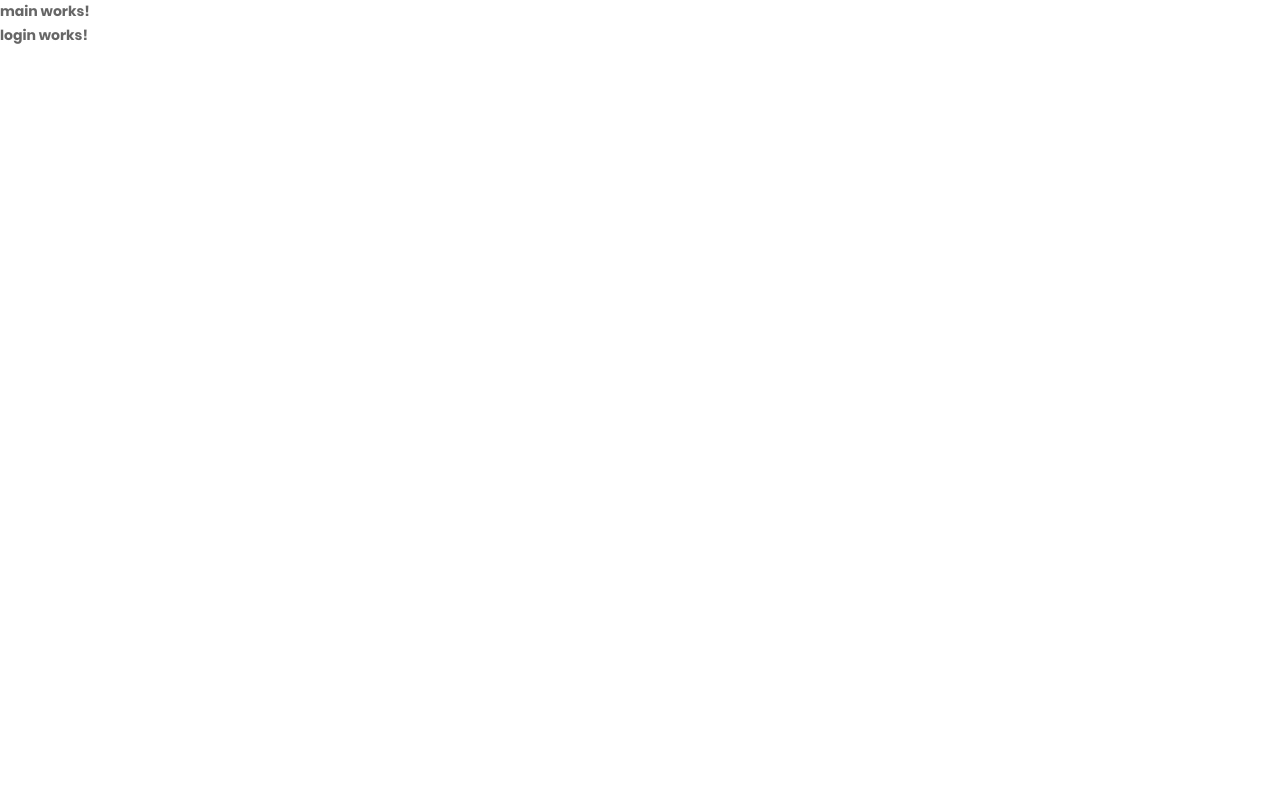
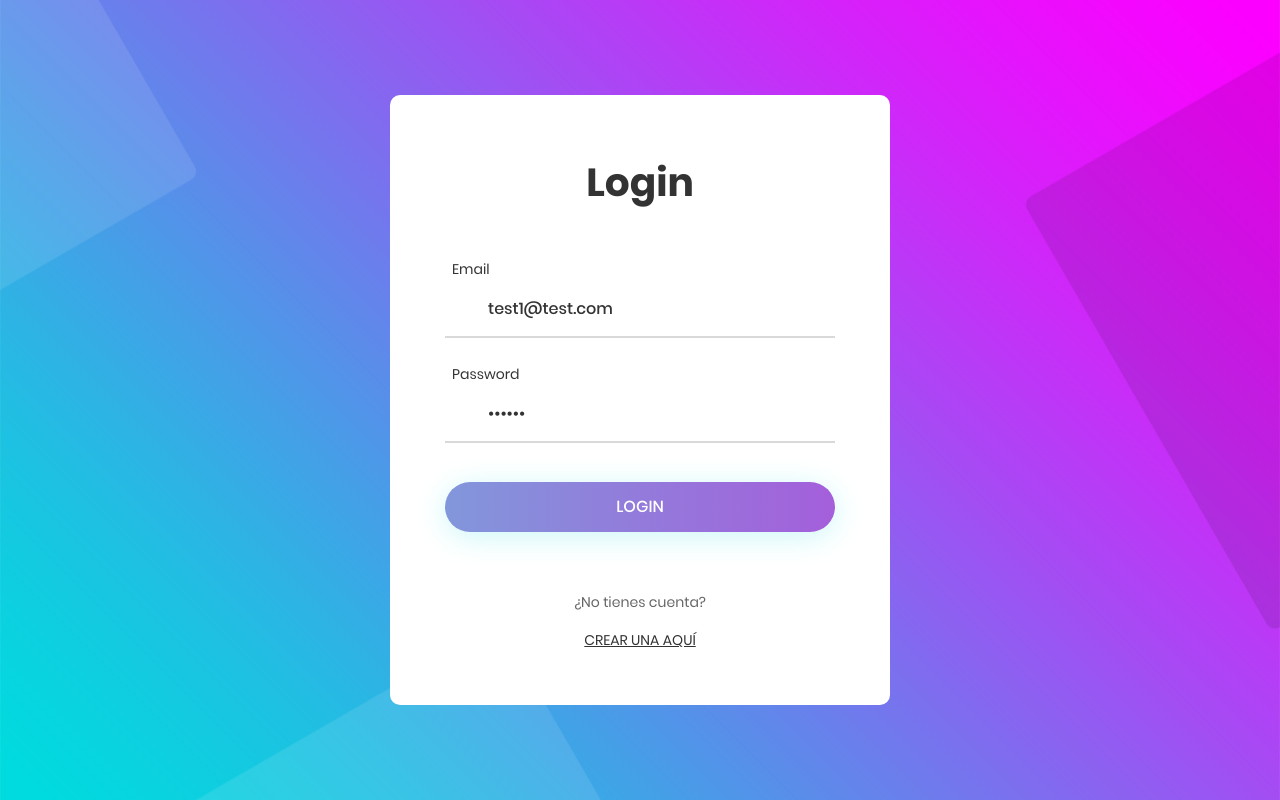
Before and after one commit to BryanParada/AuthApp, an Angular app: page /auth/login in a window 1280 px wide. Built offline with nearby package versions, Linux system fonts and the light colour scheme.

Commit message:
V391 - Design Register Login Pages

```diff
--- a/src/app/auth/auth.module.ts
+++ b/src/app/auth/auth.module.ts
@@ -1,5 +1,6 @@
 import { NgModule } from '@angular/core';
 import { CommonModule } from '@angular/common';
+import { ReactiveFormsModule } from '@angular/forms';
 
 import { AuthRoutingModule } from './auth-routing.module';
 import { LoginComponent } from './pages/login/login.component';
@@ -15,7 +16,8 @@ import { MainComponent } from './pages/main/main.component';
   ],
   imports: [
     CommonModule,
-    AuthRoutingModule
+    AuthRoutingModule,
+    ReactiveFormsModule
   ]
 })
 export class AuthModule { }
--- a/src/app/auth/pages/login/login.component.html
+++ b/src/app/auth/pages/login/login.component.html
@@ -1 +1,50 @@
-<p>login works!</p>
+<form class="login100-form"
+         autocomplete="off"
+        [formGroup]="myFormLogin"
+        (ngSubmit)="login()">
+
+    <span class="login100-form-title p-b-49">
+        Login
+    </span>
+
+    <div class="wrap-input100 m-b-23">
+        <span class="label-input100">Email</span>
+        <input class="input100"
+               type="email"
+               formControlName="email"
+               placeholder="Ingrese su email">
+        <span class="focus-input100"></span>
+    </div>
+
+    <div class="wrap-input100">
+        <span class="label-input100">Password</span>
+        <input class="input100"
+               type="password"
+               formControlName="password"
+               placeholder="Ingrese su contraseña">
+        <span class="focus-input100"></span>
+    </div>
+
+    <div class="text-right p-t-8 p-b-31"></div>
+
+    <div class="container-login100-form-btn">
+        <div class="wrap-login100-form-btn">
+            <div class="login100-form-bgbtn"></div>
+            <button class="login100-form-btn"
+                    type="submit"
+                    [disabled]="myFormLogin.invalid">
+                Login
+            </button>
+        </div>
+    </div>
+
+    <div class="flex-col-c p-t-60">
+        <span class="txt1 p-b-17">
+            ¿No tienes cuenta?
+        </span>
+
+        <a routerLink="/auth/register" class="txt2">
+            Crear una aquí
+        </a>
+    </div>
+</form>
--- a/src/app/auth/pages/login/login.component.ts
+++ b/src/app/auth/pages/login/login.component.ts
@@ -1,4 +1,5 @@
-import { Component, OnInit } from '@angular/core';
+import { Component } from '@angular/core';
+import { FormBuilder, FormGroup, Validators } from '@angular/forms';
 
 @Component({
   selector: 'app-login',
@@ -6,11 +7,19 @@ import { Component, OnInit } from '@angular/core';
   styles: [
   ]
 })
-export class LoginComponent implements OnInit {
+export class LoginComponent {
 
-  constructor() { }
+  myFormLogin: FormGroup = this.fb.group({
+      email   : ['test1@test.com', [Validators.required, Validators.email, Validators.pattern("^[a-z0-9._%+-]+@[a-z0-9.-]+\\.[a-z]{2,4}$") ]],
+      password: ['123456', [Validators.required, Validators.minLength(6) ]],
 
-  ngOnInit(): void {
+  });
+
+  constructor( private fb: FormBuilder) { }
+
+  login(){
+    console.log(this.myFormLogin.value);
+    console.log(this.myFormLogin.valid);
   }
 
 }
--- a/src/app/auth/pages/main/main.component.html
+++ b/src/app/auth/pages/main/main.component.html
@@ -1,3 +1,10 @@
-<p>main works!</p>
 
-<router-outlet></router-outlet>
+<div class="limiter">
+    <div class="container-login100" style="background-image: url('../../../../assets/images/bg-01.jpg');">
+        <div class="wrap-login100 p-l-55 p-r-55 p-t-65 p-b-54">
+
+                <router-outlet></router-outlet>
+
+        </div>
+    </div>
+</div>
--- a/src/app/auth/pages/register/register.component.html
+++ b/src/app/auth/pages/register/register.component.html
@@ -1 +1,60 @@
-<p>register works!</p>
+<form class="login100-form"
+      autocomplete="off"
+      [formGroup]="myFormRegister"
+      (ngSubmit)="register()">
+
+    <span class="login100-form-title p-b-49">
+        Nuevo Usuario
+    </span>
+
+    <div class="wrap-input100 m-b-23">
+        <span class="label-input100">Nombre</span>
+        <input class="input100"
+               type="text"
+               formControlName="name"
+               placeholder="Ingrese su nombre">
+        <span class="focus-input100"></span>
+    </div>
+
+
+    <div class="wrap-input100 m-b-23">
+        <span class="label-input100">Email</span>
+        <input class="input100"
+               type="email"
+               formControlName="email"
+               placeholder="Ingrese su email">
+        <span class="focus-input100"></span>
+    </div>
+
+    <div class="wrap-input100">
+        <span class="label-input100">Password</span>
+        <input class="input100"
+               type="password"
+               formControlName="password"
+               placeholder="Ingrese su contraseña">
+        <span class="focus-input100"></span>
+    </div>
+
+    <div class="text-right p-t-8 p-b-31"></div>
+
+    <div class="container-login100-form-btn">
+        <div class="wrap-login100-form-btn">
+            <div class="login100-form-bgbtn"></div>
+            <button class="login100-form-btn"
+                     type="submit"
+                     [disabled]="myFormRegister.invalid">
+                Registro
+            </button>
+        </div>
+    </div>
+
+    <div class="flex-col-c p-t-60">
+        <span class="txt1 p-b-17">
+            ¿Ya tienes una cuenta?
+        </span>
+
+        <a routerLink="/auth/login" class="txt2">
+            Ingresa aquí
+        </a>
+    </div>
+</form>
--- a/src/app/auth/pages/register/register.component.ts
+++ b/src/app/auth/pages/register/register.component.ts
@@ -1,4 +1,5 @@
-import { Component, OnInit } from '@angular/core';
+import { Component } from '@angular/core';
+import { FormBuilder, FormGroup, Validators } from '@angular/forms';
 
 @Component({
   selector: 'app-register',
@@ -6,11 +7,21 @@ import { Component, OnInit } from '@angular/core';
   styles: [
   ]
 })
-export class RegisterComponent implements OnInit {
+export class RegisterComponent {
 
-  constructor() { }
+  myFormRegister: FormGroup = this.fb.group({
+    name    : ['Test 4', [Validators.required ]],
+    email   : ['test4@test4.com', [Validators.required, Validators.email, Validators.pattern("^[a-z0-9._%+-]+@[a-z0-9.-]+\\.[a-z]{2,4}$") ]],
+    password: ['123456', [Validators.required, Validators.minLength(6) ]],
 
-  ngOnInit(): void {
+});
+
+
+  constructor( private fb: FormBuilder ) { }
+
+  register() {
+    console.log(this.myFormRegister.value);
+    console.log(this.myFormRegister.valid);
   }
 
 }
```
